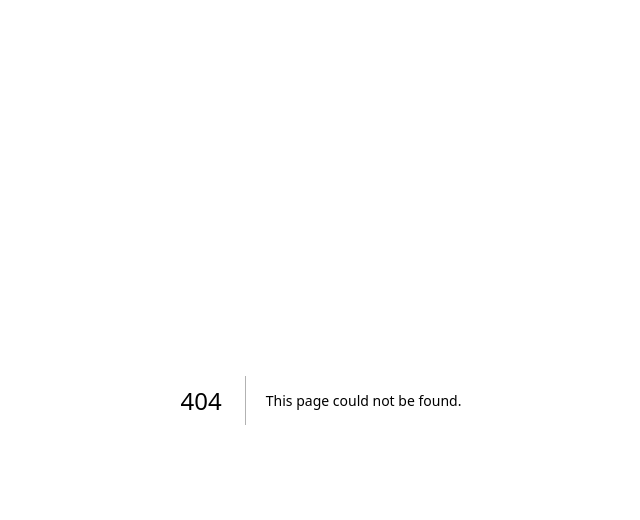
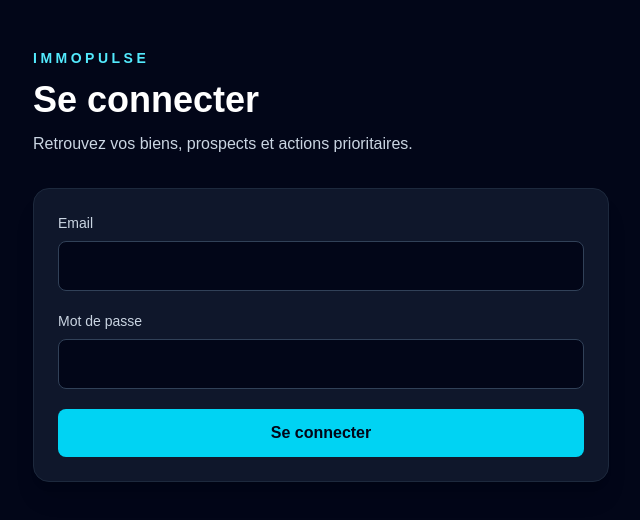
Before and after one commit to oshaara44-byte/immopulse, a Next.js app: page /login in a window 1280 px wide. Before the commit this address had no page. Shown: the top 520 px of the page, without its empty margins (319-959 px from the left). Built offline with nearby package versions, Linux system fonts and the light colour scheme.

Commit message:
Ajout des pages de connexion et du tableau de bord

```diff
--- /dev/null
+++ b/src/app/auth/signout/route.ts
@@ -0,0 +1,11 @@
+import { createClient } from "@/lib/supabase/server";
+import { NextResponse } from "next/server";
+
+export async function POST(request: Request) {
+  const supabase = await createClient();
+
+  await supabase.auth.signOut();
+
+  const url = new URL("/login", request.url);
+
+  return NextResponse.redirect(url);
--- /dev/null
+++ b/src/app/dashboard/page.tsx
@@ -0,0 +1,99 @@
+import { redirect } from "next/navigation";
+import { createClient } from "@/lib/supabase/server";
+
+export default async function DashboardPage() {
+  const supabase = await createClient();
+
+  const {
+    data: { user },
+  } = await supabase.auth.getUser();
+
+  if (!user) {
+    redirect("/login");
+  }
+
+  const [{ data: profile }, { data: trial }] = await Promise.all([
+    supabase
+      .from("profiles")
+      .select("full_name, preferred_language, role, organization_id")
+      .eq("id", user.id)
+      .maybeSingle(),
+    supabase
+      .from("trials")
+      .select("status, mode, starts_at, ends_at, selected_plan")
+      .eq("user_id", user.id)
+      .order("created_at", { ascending: false })
+      .limit(1)
+      .maybeSingle(),
+  ]);
+
+  const endsAt = trial?.ends_at
+    ? new Date(trial.ends_at).toLocaleDateString("fr-FR")
+    : "Non disponible";
+
+  return (
+    <main className="min-h-screen bg-slate-950 px-6 py-12 text-white">
+      <div className="mx-auto max-w-5xl">
+        <header className="flex flex-col gap-4 border-b border-slate-800 pb-8 sm:flex-row sm:items-center sm:justify-between">
+          <div>
+            <p className="text-sm font-semibold uppercase tracking-[0.25em] text-cyan-300">
+              ImmoPulse
+            </p>
+            <h1 className="mt-2 text-4xl font-bold">Tableau de bord</h1>
+            <p className="mt-2 text-slate-300">
+              Bienvenue {profile?.full_name || user.email}.
+            </p>
+          </div>
+
+          <form action="/auth/signout" method="post">
+            <button
+              type="submit"
+              className="rounded-lg border border-slate-700 px-4 py-2 text-sm text-slate-200 hover:border-cyan-400 hover:text-cyan-300"
+            >
+              Se déconnecter
+            </button>
+          </form>
+        </header>
+
+        <section className="mt-8 grid gap-6 md:grid-cols-3">
+          <article className="rounded-2xl border border-slate-800 bg-slate-900 p-6">
+            <p className="text-sm text-slate-400">Profil</p>
+            <h2 className="mt-2 text-xl font-semibold">
+              {profile?.role || "Non défini"}
+            </h2>
+            <p className="mt-2 text-sm text-slate-400">
+              Langue : {profile?.preferred_language || "en"}
+            </p>
+          </article>
+
+          <article className="rounded-2xl border border-slate-800 bg-slate-900 p-6">
+            <p className="text-sm text-slate-400">Statut de l’essai</p>
+            <h2 className="mt-2 text-xl font-semibold text-cyan-300">
+              {trial?.status || "Non disponible"}
+            </h2>
+            <p className="mt-2 text-sm text-slate-400">
+              Mode : {trial?.mode || "discovery"}
+            </p>
+          </article>
+
+          <article className="rounded-2xl border border-slate-800 bg-slate-900 p-6">
+            <p className="text-sm text-slate-400">Fin de l’essai</p>
+            <h2 className="mt-2 text-xl font-semibold">{endsAt}</h2>
+            <p className="mt-2 text-sm text-slate-400">
+              Forfait : {trial?.selected_plan || "À choisir"}
+            </p>
+          </article>
+        </section>
+
+        <section className="mt-8 rounded-2xl border border-dashed border-slate-700 bg-slate-900/60 p-8">
+          <h2 className="text-2xl font-semibold">Prochaines actions</h2>
+          <p className="mt-3 max-w-2xl text-slate-300">
+            Ajoutez votre premier bien, centralisez vos prospects et préparez
+            vos premières relances. Les fonctions seront ajoutées
+            progressivement.
+          </p>
+        </section>
+      </div>
+    </main>
+  );
+}
--- /dev/null
+++ b/src/app/login/page.tsx
@@ -0,0 +1,100 @@
+"use client";
+
+import { FormEvent, useState } from "react";
+import { createClient } from "@/lib/supabase/browser";
+import { useRouter } from "next/navigation";
+
+export default function LoginPage() {
+  const router = useRouter();
+  const [email, setEmail] = useState("");
+  const [password, setPassword] = useState("");
+  const [message, setMessage] = useState("");
+  const [isLoading, setIsLoading] = useState(false);
+
+  async function handleSubmit(event: FormEvent<HTMLFormElement>) {
+    event.preventDefault();
+    setMessage("");
+    setIsLoading(true);
+
+    try {
+      const supabase = createClient();
+
+      const { error } = await supabase.auth.signInWithPassword({
+        email,
+        password,
+      });
+
+      if (error) {
+        setMessage("Email ou mot de passe incorrect.");
+        return;
+      }
+
+      setMessage("Connexion réussie.");
+      router.push("/dashboard");
+      router.refresh();
+    } catch {
+      setMessage("Une erreur est survenue. Réessayez.");
+    } finally {
+      setIsLoading(false);
+    }
+  }
+
+  return (
+    <main className="min-h-screen bg-slate-950 px-6 py-12 text-white">
+      <div className="mx-auto max-w-xl">
+        <div className="mb-8">
+          <p className="text-sm font-semibold uppercase tracking-[0.25em] text-cyan-300">
+            ImmoPulse
+          </p>
+          <h1 className="mt-3 text-4xl font-bold">Se connecter</h1>
+          <p className="mt-3 text-slate-300">
+            Retrouvez vos biens, prospects et actions prioritaires.
+          </p>
+        </div>
+
+        <form
+          onSubmit={handleSubmit}
+          className="space-y-5 rounded-2xl border border-slate-800 bg-slate-900 p-6 shadow-xl"
+        >
+          <label className="block">
+            <span className="mb-2 block text-sm text-slate-300">Email</span>
+            <input
+              required
+              type="email"
+              value={email}
+              onChange={(event) => setEmail(event.target.value)}
+              className="w-full rounded-lg border border-slate-700 bg-slate-950 px-4 py-3 outline-none focus:border-cyan-400"
+            />
+          </label>
+
+          <label className="block">
+            <span className="mb-2 block text-sm text-slate-300">
+              Mot de passe
+            </span>
+            <input
+              required
+              type="password"
+              value={password}
+              onChange={(event) => setPassword(event.target.value)}
+              className="w-full rounded-lg border border-slate-700 bg-slate-950 px-4 py-3 outline-none focus:border-cyan-400"
+            />
+          </label>
+
+          <button
+            disabled={isLoading}
+            type="submit"
+            className="w-full rounded-lg bg-cyan-400 px-4 py-3 font-semibold text-slate-950 transition hover:bg-cyan-300 disabled:cursor-not-allowed disabled:opacity-60"
+          >
+            {isLoading ? "Connexion..." : "Se connecter"}
+          </button>
+
+          {message ? (
+            <p className="rounded-lg border border-slate-700 bg-slate-950 p-4 text-sm text-slate-200">
+              {message}
+            </p>
+          ) : null}
+        </form>
+      </div>
+    </main>
+  );
+}
```
